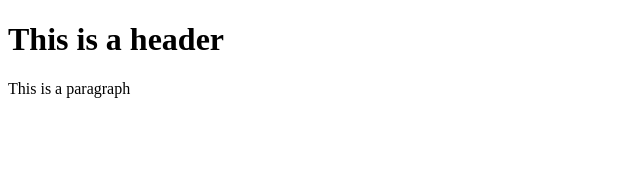
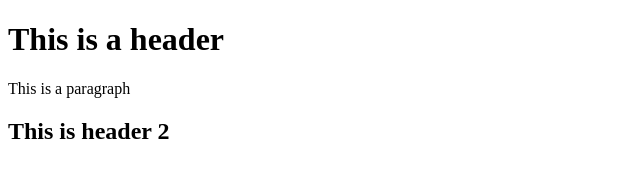
Before and after one commit to Pawansinghla/Test, a website: page index.html in a window 1280 px wide. Shown: the whole page, without its empty margins (0-640 px from the left). Drawn offline with Linux system fonts and the light colour scheme.

Commit message:
Update index.html

```diff
--- a/index.html
+++ b/index.html
@@ -4,5 +4,7 @@
     <body>
         <h1> This is a header</h1>
         <p1> This is a paragraph</p1>
+<h2>  This is header 2</h2>
+
     </body>
 </html>
```
